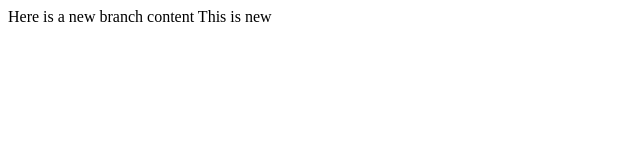
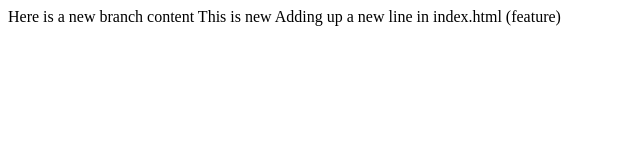
Before and after one commit to E-Zbox/lecture1, a plain HTML site: page index.html in a window 1280 px wide. Shown: the whole page, without its empty margins (0-640 px from the left). Drawn offline with Linux system fonts and the light colour scheme.

Commit message:
More and more lines

```diff
--- a/index.html
+++ b/index.html
@@ -9,5 +9,6 @@
 <body>
     Here is a new branch content
     This is new
+    Adding up a new line in index.html (feature)
 </body>
 </html>
```
